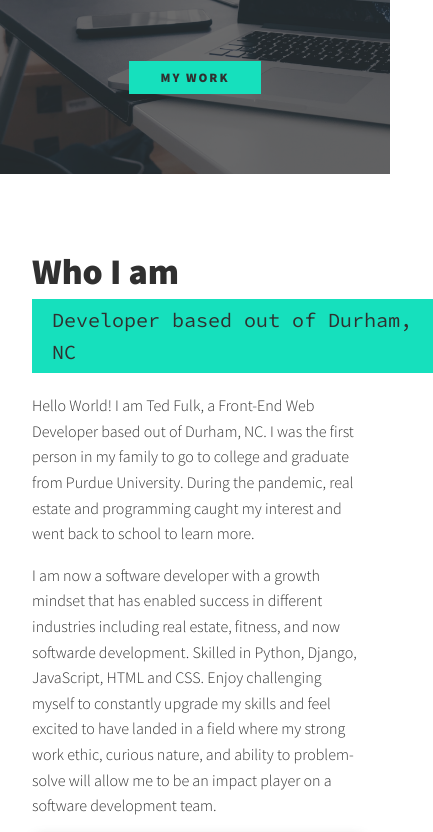
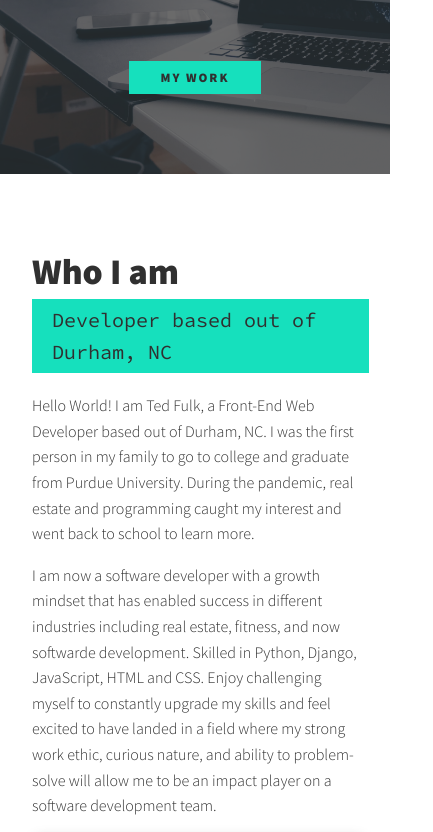
Before and after one commit to Tedfulk/portfolio, a plain HTML site: page index.html in a window 390 px wide. Shown: the part 994-1826 px from the top of the page, 433 px wide, since content can reach past the window. Drawn offline with nearby package versions, Linux system fonts and the light colour scheme; grey boxes are pictures that could not be loaded.

Commit message:
section subtittle about

```diff
--- a/styles.css
+++ b/styles.css
@@ -281,7 +281,8 @@ h3 {
 }
 
 @media (max-width: 599px) {
-    .section__subtitle--intro {
+    .section__subtitle--intro,
+    .section__subtitle--about {
         width: calc(100% + .55em);
     }
 }
```
